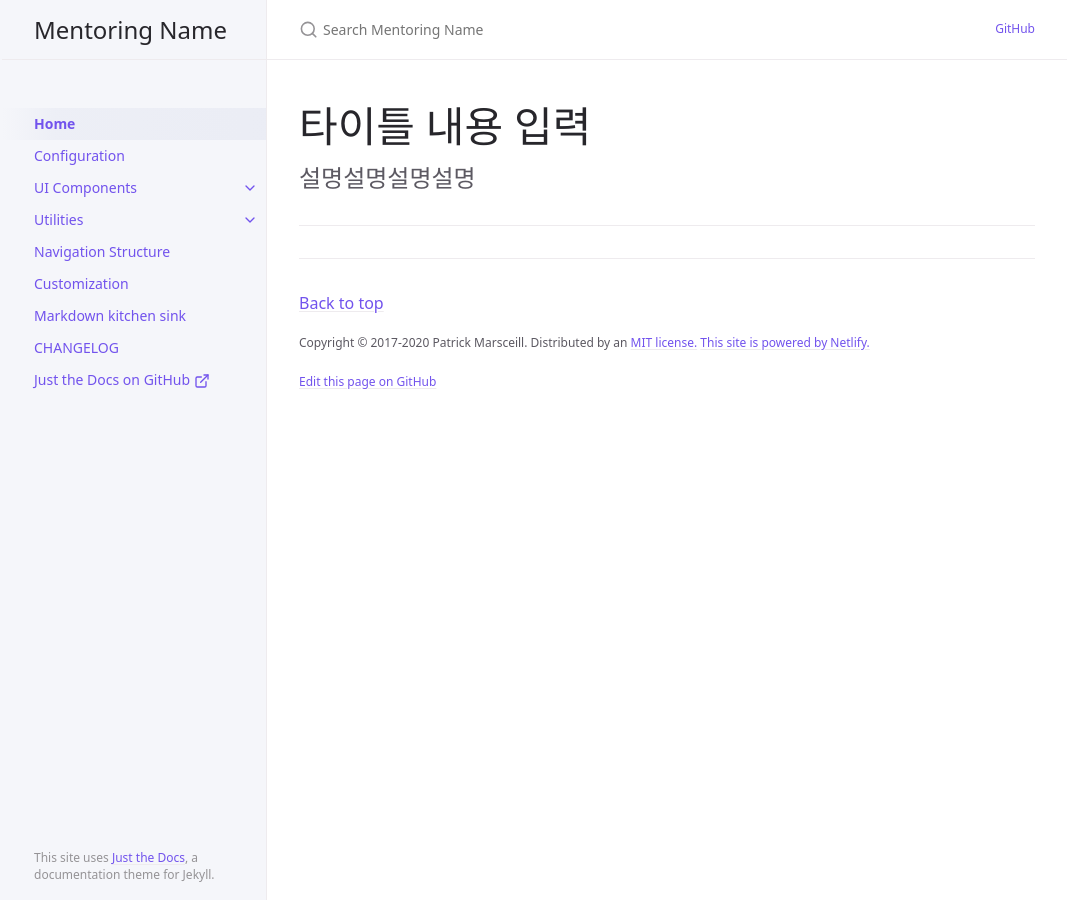
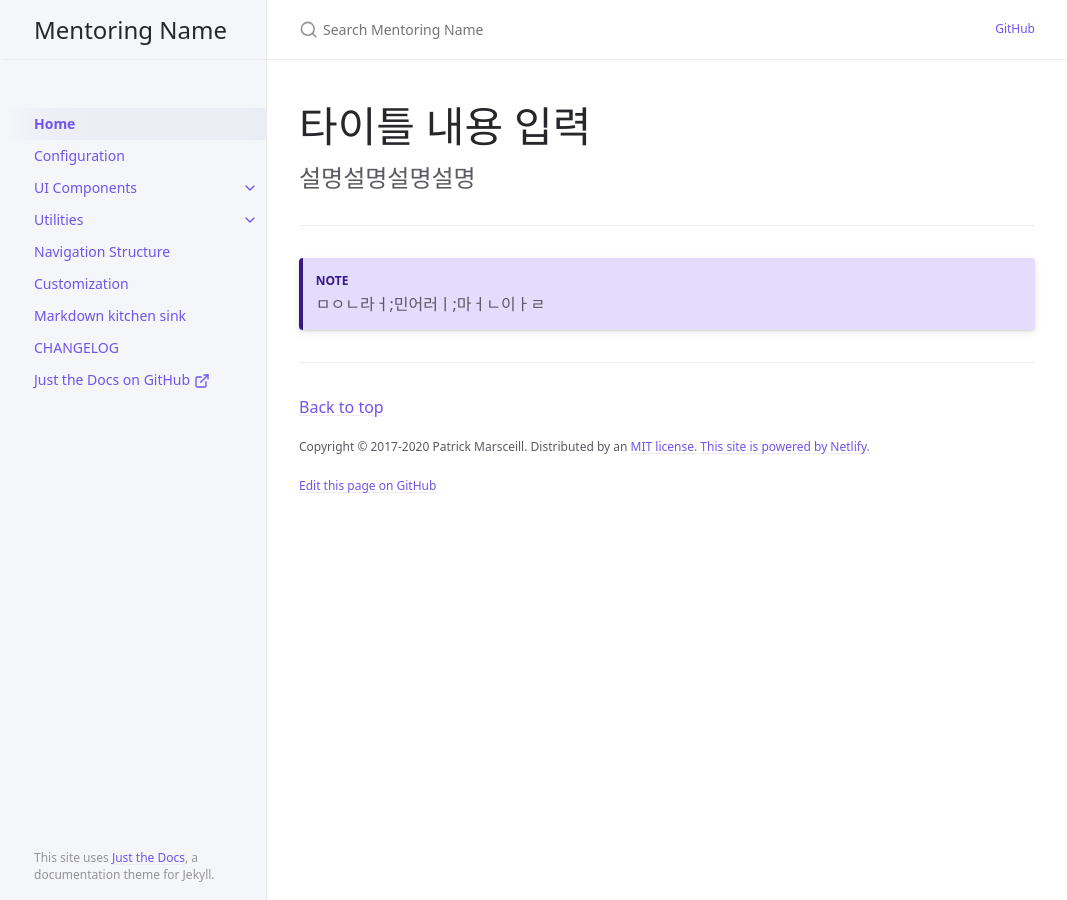
Before and after one commit to CLiF-1593/Test, a Jekyll site: the page built from index.md, in a window 1280 px wide. Shown: the whole page, without its empty margins (105-1172 px from the left). Built offline with Jekyll 4.4.1, drawn with Linux system fonts in a browser that asks for light colours.

Commit message:
Update index.md

```diff
--- a/index.md
+++ b/index.md
@@ -13,3 +13,6 @@ permalink: /
 {: .fs-6 .fw-300 }
 
 ---
+
+{: .note }
+ㅁㅇㄴ라ㅓ;민어러ㅣ;마ㅓㄴ이ㅏㄹ
```
